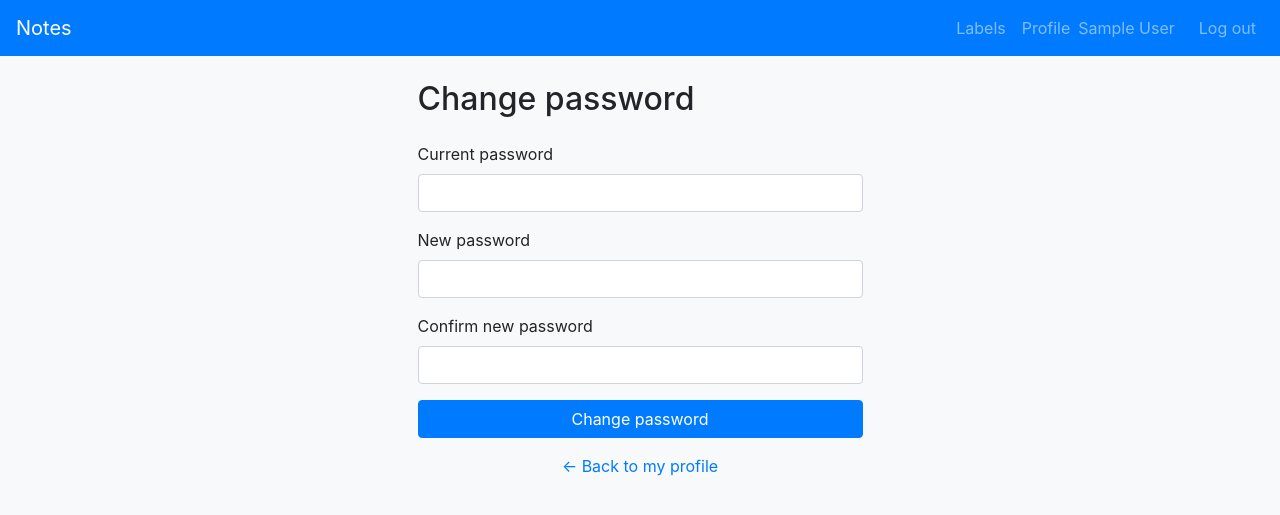
After one commit to Viberone/Web-Application-Final-Project, a PHP site: page /change-password.php in a window 1280 px wide. The commit adds this page. Shown: the top 515 px of the page. Run offline with PHP 8.4, Linux system fonts and the light colour scheme; the visitor is signed in with stand-in values (Sample User, id 1).

Commit message:
add change password to profile page

```diff
--- /dev/null
+++ b/www/change-password.php
@@ -0,0 +1,89 @@
+<?php
+require_once __DIR__ . '/includes/auth.php';
+require_once __DIR__ . '/includes/database.php';
+
+require_login();
+
+$user_id = $_SESSION['user_id'];
+$errors = [];
+
+if ($_SERVER['REQUEST_METHOD'] === 'POST') {
+    $current = $_POST['current_password'] ?? '';
+    $new = $_POST['new_password'] ?? '';
+    $confirm = $_POST['new_password_confirm'] ?? '';
+
+    $stmt = $pdo->prepare('SELECT password_hash FROM users WHERE id = ?');
+    $stmt->execute([$user_id]);
+    $user = $stmt->fetch();
+
+    // 1. The current password must be correct
+    if (!$user || !password_verify($current, $user['password_hash'])) {
+        $errors['current_password'] = 'Your current password is incorrect.';
+    }
+
+    // 2. Validate the new password
+    if (strlen($new) < 8) {
+        $errors['new_password'] = 'Password must be at least 8 characters.';
+    } elseif ($current === $new) {
+        $errors['new_password'] = 'The new password must be different from the current one.';
+    }
+    if ($new !== $confirm) {
+        $errors['new_password_confirm'] = 'The two passwords do not match.';
+    }
+
+    // 3. Save
+    if (!$errors) {
+        $hash = password_hash($new, PASSWORD_BCRYPT);
+        $stmt = $pdo->prepare('UPDATE users SET password_hash = ? WHERE id = ?');
+        $stmt->execute([$hash, $user_id]);
+
+        // Secure the session: a new session ID after a security-sensitive change
+        session_regenerate_id(true);
+
+        header('Location: /change-password.php?saved=1');
+        exit;
+    }
+}
+
+$page_title = 'Change password';
+require __DIR__ . '/includes/header.php';
+?>
+
+<div class="row justify-content-center">
+    <div class="col-12 col-md-8 col-lg-5">
+        <h2 class="mb-4">Change password</h2>
+
+        <?php if (isset($_GET['saved'])): ?>
+            <div class="alert alert-success" role="status">Your password has been changed.</div>
+        <?php endif; ?>
+
+        <form method="post" action="/change-password.php" novalidate>
+            <div class="form-group">
+                <label for="current_password">Current password</label>
+                <input type="password" class="form-control <?= isset($errors['current_password']) ? 'is-invalid' : '' ?>"
+                    id="current_password" name="current_password" autocomplete="current-password" required>
+                <div class="invalid-feedback"><?= e($errors['current_password'] ?? '') ?></div>
+            </div>
+
+            <div class="form-group">
+                <label for="new_password">New password</label>
+                <input type="password" class="form-control <?= isset($errors['new_password']) ? 'is-invalid' : '' ?>"
+                    id="new_password" name="new_password" autocomplete="new-password" required>
+                <div class="invalid-feedback"><?= e($errors['new_password'] ?? '') ?></div>
+            </div>
+
+            <div class="form-group">
+                <label for="new_password_confirm">Confirm new password</label>
+                <input type="password" class="form-control <?= isset($errors['new_password_confirm']) ? 'is-invalid' : '' ?>"
+                    id="new_password_confirm" name="new_password_confirm" autocomplete="new-password" required>
+                <div class="invalid-feedback"><?= e($errors['new_password_confirm'] ?? '') ?></div>
+            </div>
+
+            <button type="submit" class="btn btn-primary btn-block">Change password</button>
+        </form>
+
+        <p class="mt-3 text-center"><a href="/profile.php">&larr; Back to my profile</a></p>
+    </div>
+</div>
+
+<?php require __DIR__ . '/includes/footer.php'; ?>
--- a/www/profile.php
+++ b/www/profile.php
@@ -134,6 +134,7 @@ require __DIR__ . '/includes/header.php';
             <?php endif; ?>
 
             <button type="submit" class="btn btn-primary btn-block">Save profile</button>
+            <p class="mt-3 text-center"><a href="/change-password.php">Change my password</a></p>
         </form>
     </div>
 </div>
```
Also changed, not shown: www/test.php (deleted, +0 -9 lines).
